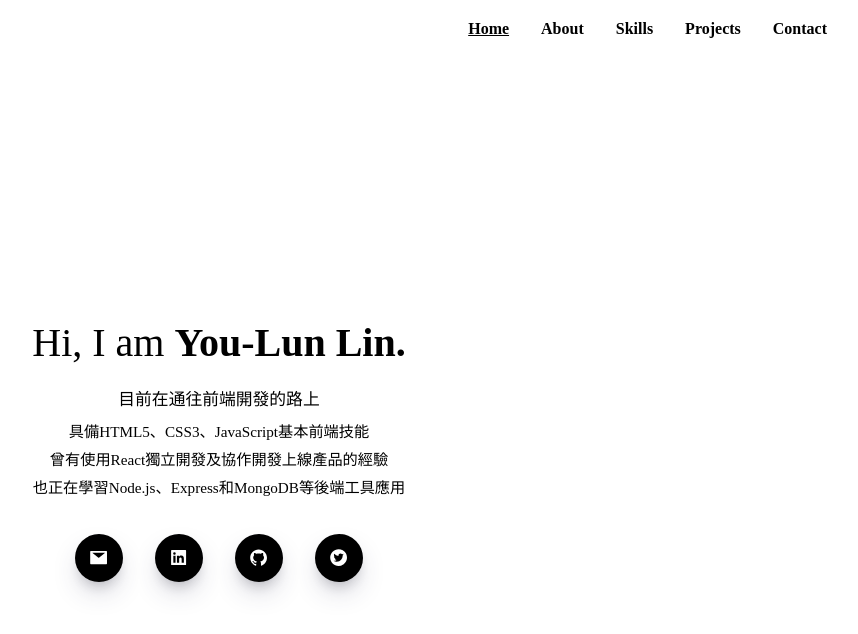
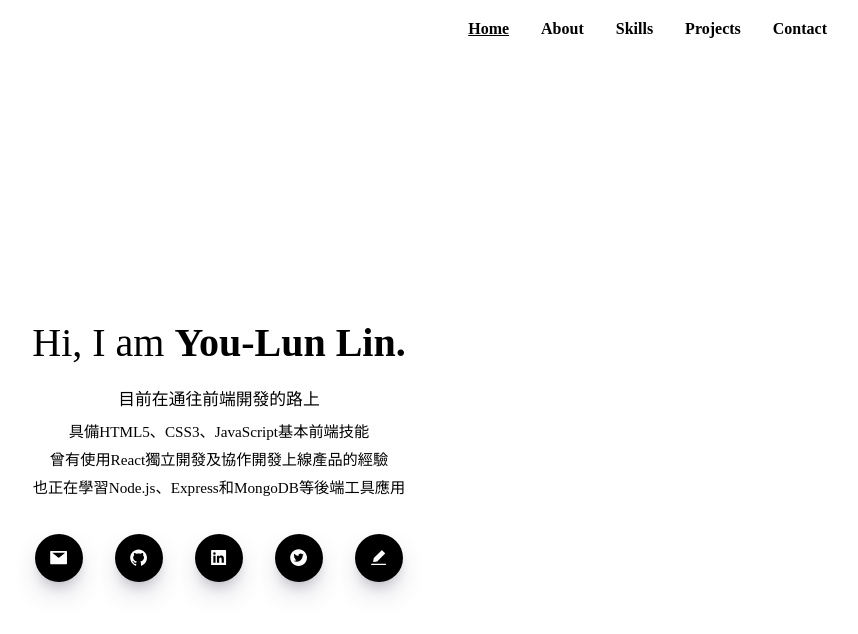
Before and after one commit to urlun0404/portfolio-next, a Next.js app: page / in a window 1280 px wide. Shown: the top 634 px of the page, without its empty margins (421-1279 px from the left). Built offline with nearby package versions, Linux system fonts and the light colour scheme.

Commit message:
Add blog link

```diff
--- a/src/components/layout/links/index.tsx
+++ b/src/components/layout/links/index.tsx
@@ -4,6 +4,7 @@ import {
   AiFillMail,
   AiFillLinkedin,
   AiFillTwitterCircle,
+  AiFillEdit,
 } from 'react-icons/ai';
 
 export default function Links() {
@@ -12,9 +13,16 @@ export default function Links() {
       <s.Link
         href="mailto:urlun0404@gmail.com?subject=Feedback_&body=Message"
         target="_blank"
-        title="Shoot me an email from your email client"
+        title="Email"
       >
         <AiFillMail />
+      </s.Link>
+      <s.Link
+        href="https://github.com/urlun0404"
+        target="_blank"
+        title="GitHub"
+      >
+        <AiFillGithub />
       </s.Link>
       <s.Link
         href="https://www.linkedin.com/in/urlun0404"
@@ -24,19 +32,19 @@ export default function Links() {
         <AiFillLinkedin />
       </s.Link>
       <s.Link
-        href="https://github.com/urlun0404"
-        target="_blank"
-        title="GitHub"
-      >
-        <AiFillGithub />
-      </s.Link>
-      <s.Link
         href="https://twitter.com/urlun0404"
         target="_blank"
         title="Twitter"
       >
         <AiFillTwitterCircle />
       </s.Link>
+      <s.Link
+        href="https://urlun0404.coderbridge.io/"
+        target="_blank"
+        title="Blog"
+      >
+        <AiFillEdit />
+      </s.Link>
     </>
   );
 }
```
